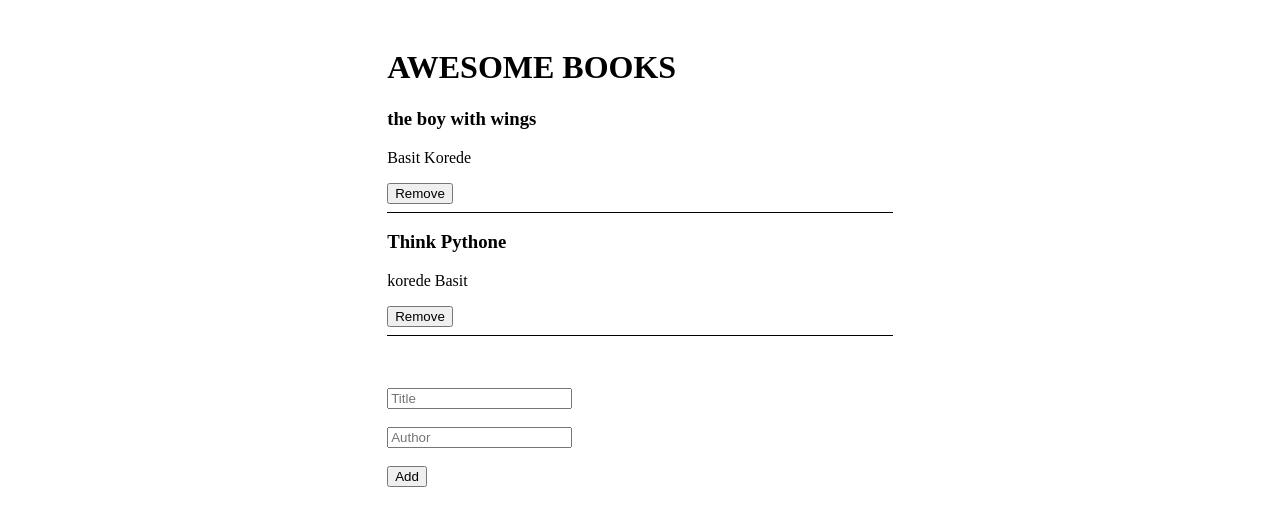
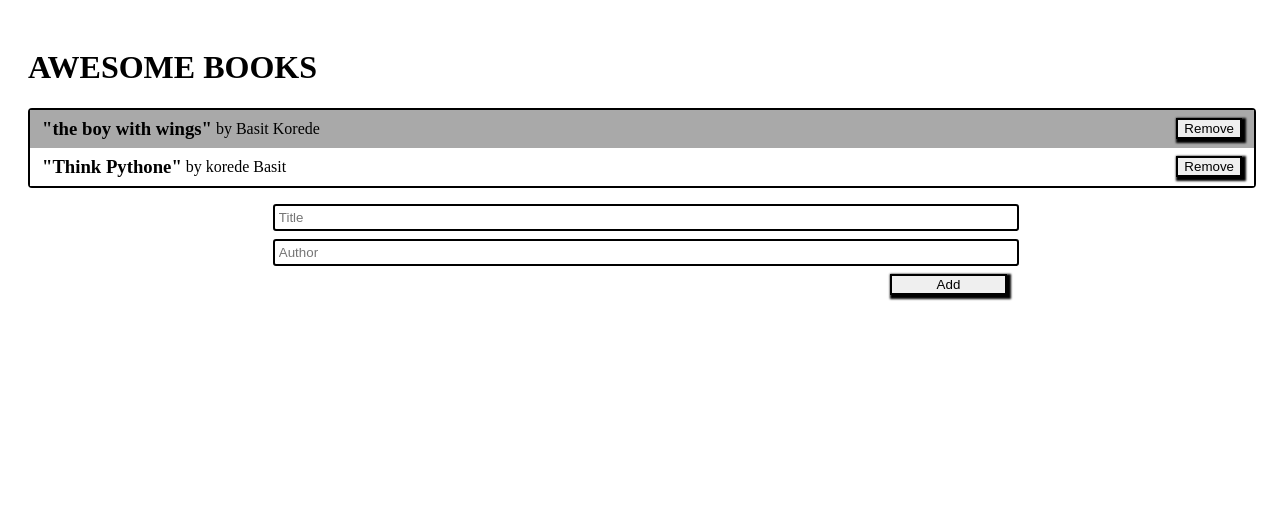
Before and after one commit to BasitKorede/bookstore-js-project, a website: page index.html in a window 1280 px wide. Drawn offline with Linux system fonts and the light colour scheme.

Commit message:
Add styling to imitate template

```diff
--- a/css/style.css
+++ b/css/style.css
@@ -1,15 +1,67 @@
 .container {
-  width: 40%;
   padding: 20px;
   margin: 0 auto;
 }
 
 .book-list {
   padding: 0;
+  width: 100%;
+  border: 2px solid #000;
+  border-radius: 4px;
 }
 
 .book-list-item {
   list-style: none;
-  border-bottom: 1px solid #000;
-  padding-bottom: 8px;
+  background-color: darkgray;
+  padding: 8px 12px;
 }
+
+h3 {
+  padding: 0;
+  margin: 0;
+}
+
+.paragraph {
+  padding: 0;
+  margin: 0;
+}
+
+.book-list-item:nth-child(2n) {
+  background-color: #fff;
+}
+
+.display-flex {
+  display: flex;
+  justify-content: space-between;
+  align-items: center;
+}
+
+button {
+  cursor: pointer;
+  border: 2px solid;
+  box-shadow: 2px 2px 2px 2px #000;
+}
+
+button:hover {
+  box-shadow: initial;
+}
+
+.form {
+  display: flex;
+  width: 60%;
+  text-align: center;
+  flex-direction: column;
+  margin: 0 auto;
+}
+
+.form input {
+  width: 100%;
+  padding: 4px;
+  outline: auto;
+  margin-bottom: 8px;
+}
+
+.add-button {
+  width: 16%;
+  align-self: flex-end;
+}
--- a/index.html
+++ b/index.html
@@ -15,12 +15,9 @@
     <ul class="book-list">
     </ul>
 
-    <form id="book-form" >
-      <br><br>
-      <input type="text" class="title-input" placeholder="Title">
-      <br><br>
-      <input type="text" class="author-input" placeholder="Author">
-      <br><br>
+    <form id="book-form" class="form" >
+      <input type="text" class="title-input" placeholder="Title" minlength="2" required>
+      <input type="text" class="author-input" placeholder="Author" minlength="2" required>
       <button type="submit" class="add-button">Add</button>
     </form>
     </div>
--- a/index.js
+++ b/index.js
@@ -44,11 +44,14 @@ const displayBook = ({ title, author, id }, parentElement) => {
   const bookListItemElement = document.createElement('li')
   bookListItemElement.className = 'book-list-item'
   bookListItemElement.innerHTML = `
-      <section>
-        <h3>${title}</h3>
-        <p>${author}</p>
-        <button id="${id}" type="button" onclick="handleRemove('${id}')" class="remove-button">Remove</button>
-        </section>`
+  <section class="book-store-section display-flex">
+  <div class="display-flex">
+    <h3>"${title}"</h3>&nbsp;
+    <span>by</span>&nbsp;
+    <p class="paragraph">${author}</p>
+  </div>
+  <button id="${id}" type="button" onclick="handleRemove('${id}')" class="remove-button">Remove</button>
+</section>`;
   parentElement.appendChild(bookListItemElement)
 }
 
```
